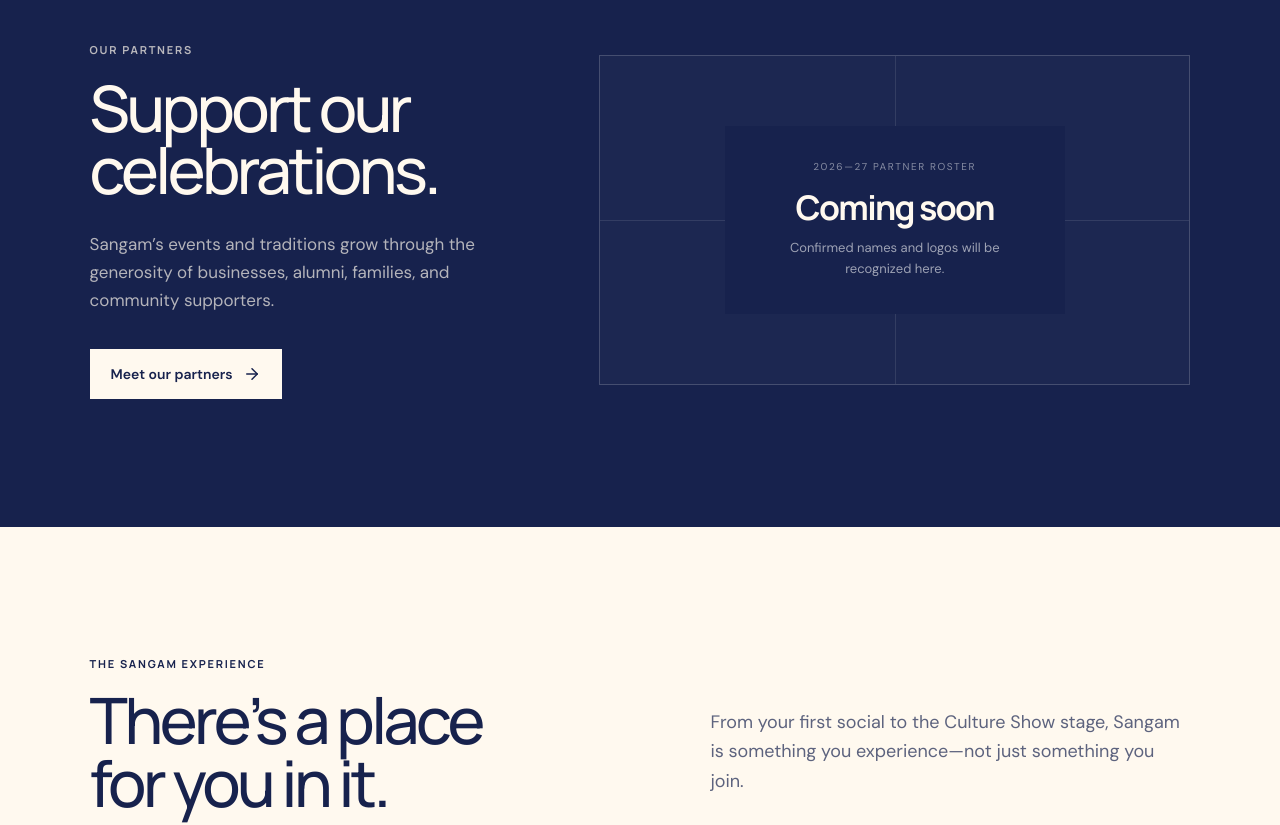
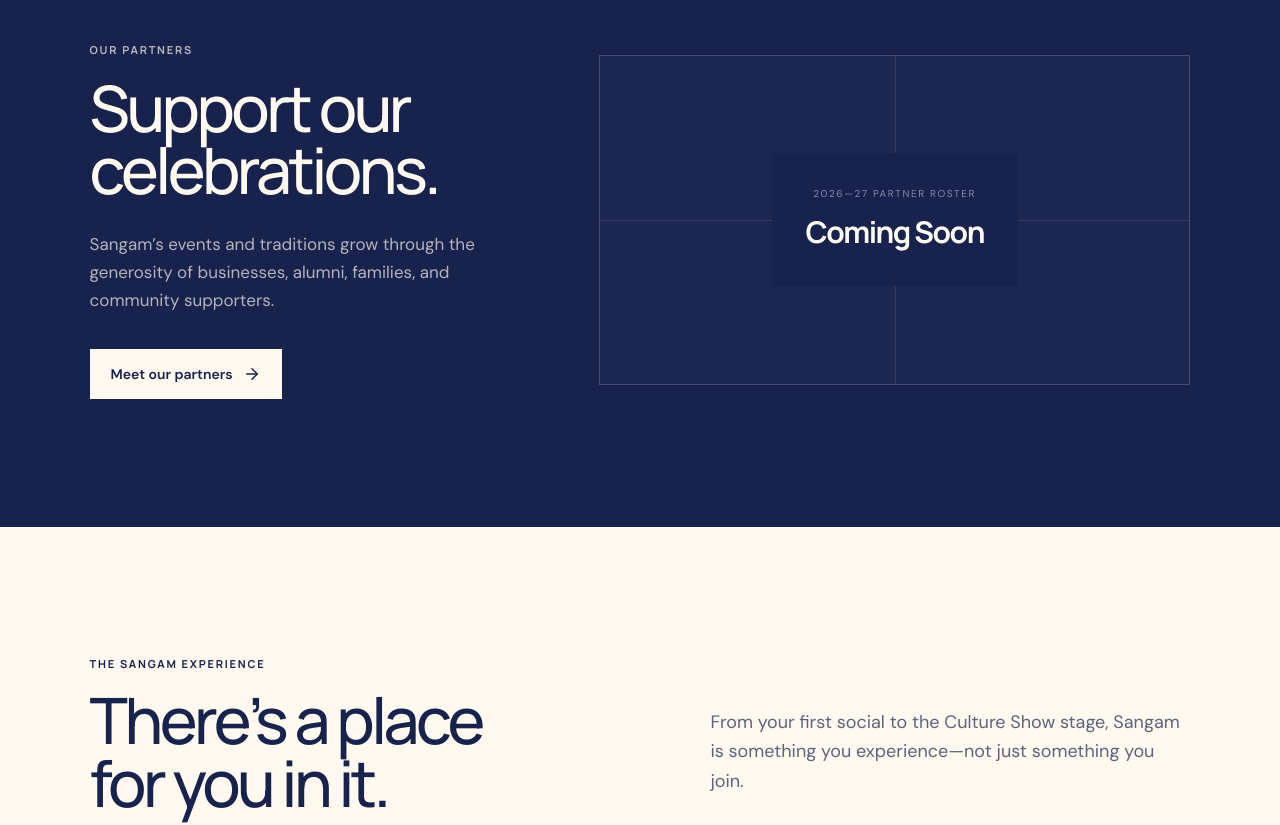
Before and after one commit to ishgar686/sangamsd-website, a React (Vite) app: page / in a window 1280 px wide. Shown: the part 1840-2665 px from the top of the page. Built offline with nearby package versions, Linux system fonts and the light colour scheme.

Commit message:
Simplify partner roster placeholder

```diff
--- a/src/App.jsx
+++ b/src/App.jsx
@@ -158,7 +158,7 @@ function Home() {
     <section className="partners-home section-pad">
       <div className="partners-copy"><p className="eyebrow light">Our partners</p><h2>Support our<br />celebrations.</h2><p>Sangam’s events and traditions grow through the generosity of businesses, alumni, families, and community supporters.</p><Link className="button button-ivory" to="/partners">Meet our partners <ArrowRight size={18} /></Link></div>
       <div className="partner-wall">
-        {partners.length ? partners.slice(0, 6).map((partner) => <a href={partner.url} key={partner.name}><img src={partner.logo} alt={partner.name} /></a>) : <div className="partner-empty"><span>2026—27 partner roster</span><strong>Coming soon</strong><p>Confirmed names and logos will be recognized here.</p></div>}
+        {partners.length ? partners.slice(0, 6).map((partner) => <a href={partner.url} key={partner.name}><img src={partner.logo} alt={partner.name} /></a>) : <div className="partner-empty"><span>2026—27 partner roster</span><strong>Coming Soon</strong></div>}
       </div>
     </section>
 
--- a/src/styles.css
+++ b/src/styles.css
@@ -331,3 +331,8 @@ body {
     transition: none;
   }
 }
+
+.partner-empty strong {
+  font-size: 30px;
+  margin-bottom: 0;
+}
```
